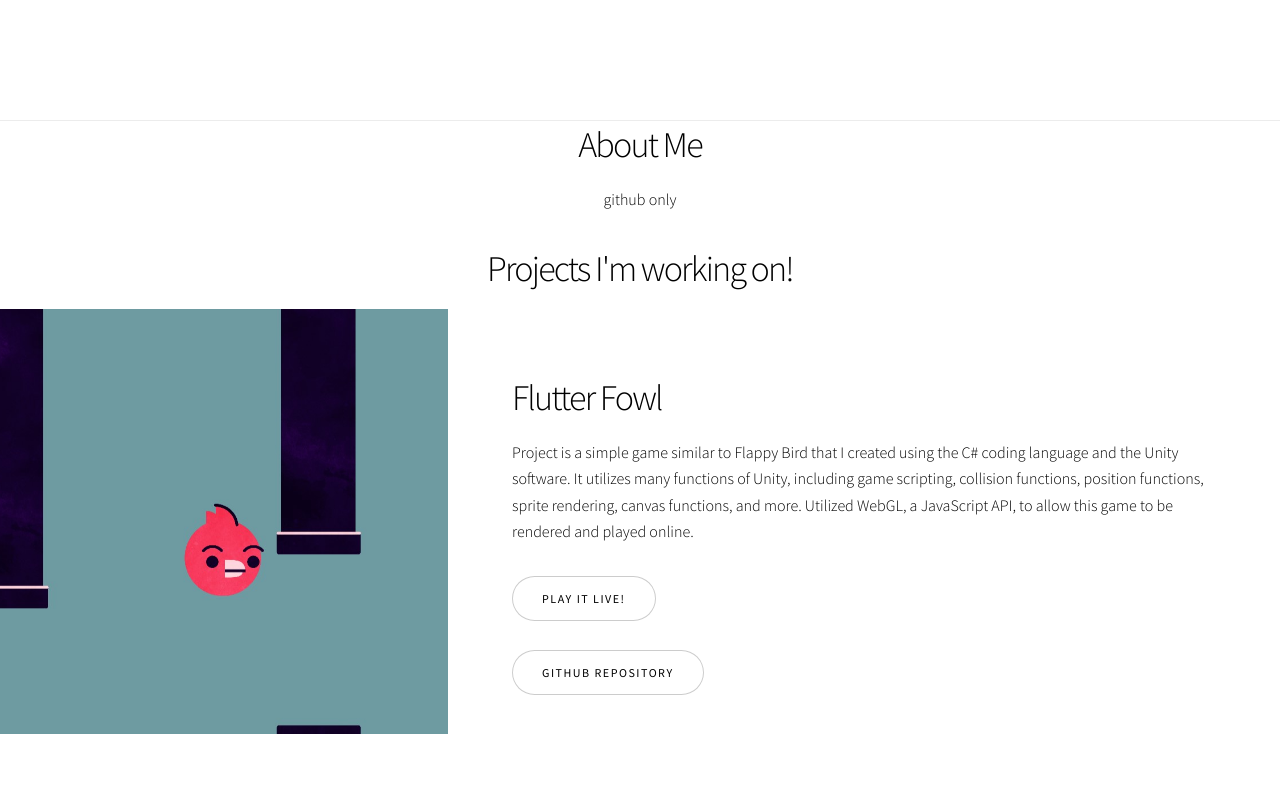
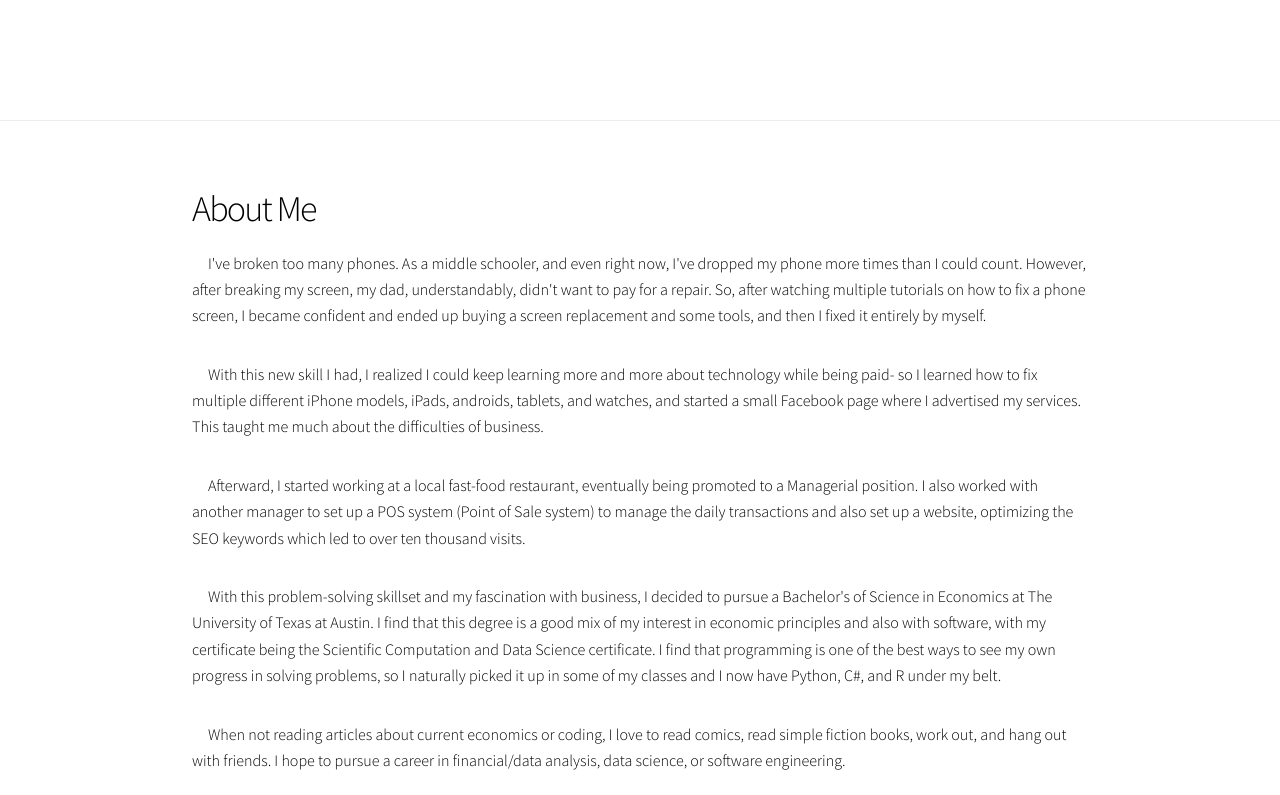
Before and after one commit to Thioid/thioid.github.io, a plain HTML site: page index.html in a window 1280 px wide. Shown: the part 680-1475 px from the top of the page. Drawn offline with Linux system fonts and the light colour scheme.

Commit message:
Add files via upload

```diff
--- a/index.html
+++ b/index.html
@@ -26,11 +26,33 @@
 					</section>
 
 				<!-- About me -->
-				<section class="wrapper style1 align-center">
-					<div class="inner">
-						<h2>About Me</h2>
-						<p>github only</p>
-					</div>
+					<section class="spotlight style1 orient-right content-align-left image-position-center" id="first">
+						<div class="content">
+							<h2>About Me</h2>
+							<p>&emsp;I've broken too many phones. As a middle schooler, and even right now, I've dropped my phone more times
+								than I could count. However, after breaking my screen, my dad, understandably, didn't want to pay for a repair.
+								So, after watching multiple tutorials on how to fix a phone screen, I became confident and ended up buying a
+								screen replacement and some tools, and then I fixed it entirely by myself.</p>
+
+							<p>&emsp;With this new skill I had, I realized I could keep learning more and more about technology while being paid-
+								so I learned how to fix multiple different iPhone models, iPads, androids, tablets, and watches, and started
+								a small Facebook page where I advertised my services. This taught me much about the difficulties of business.</p>
+
+							<p>&emsp;Afterward, I started working at a local fast-food restaurant, eventually being promoted to a Managerial
+								position. I also worked with another manager to set up a POS system (Point of Sale system) to manage the
+								daily transactions and also set up a website, optimizing the SEO keywords which led to over ten thousand visits.</p>
+
+							<p>&emsp;With this problem-solving skillset and my fascination with business, I decided to pursue a Bachelor's of
+								Science in Economics at The University of Texas at Austin. I find that this degree is a good mix of my interest
+								in economic principles and also with software, with my certificate being the Scientific Computation and Data
+								Science certificate. I find that programming is one of the best ways to see my own progress in solving problems,
+								so I naturally picked it up in some of my classes and I now have Python, C#, and R under my belt.</p>
+
+							<p>&emsp;When not reading articles about current economics or coding, I love to read comics, read simple fiction
+								books, work out, and hang out with friends. I hope to pursue a career in financial/data analysis, data
+								science, or software engineering.</p>
+						</div>
+					</section>
 
 				<!-- Project Title -->
 					<section class="wrapper style1 align-center">
```
